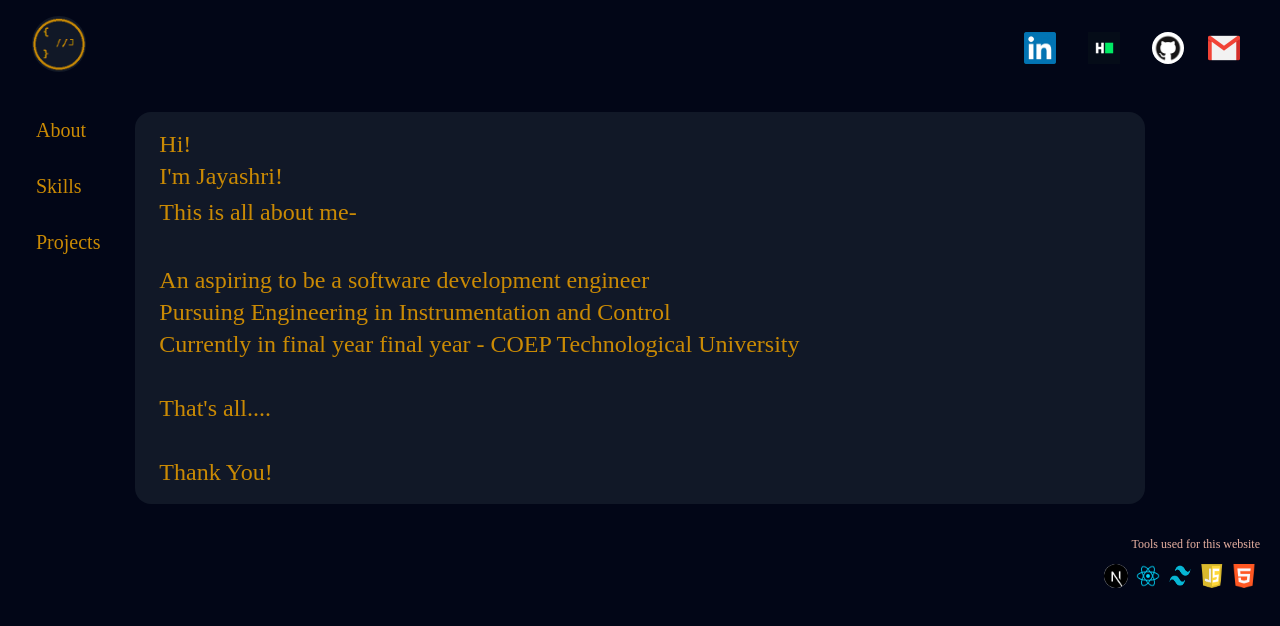
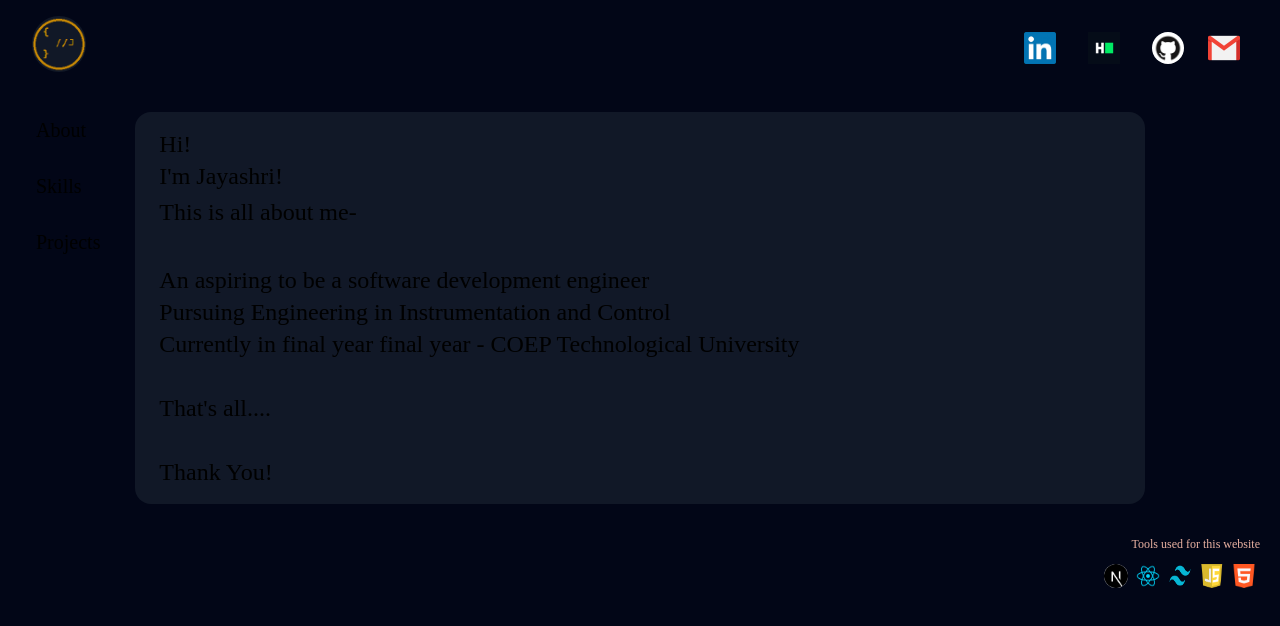
Before and after one commit to jayashridangat/portfolio, a Next.js app: page / in a window 1280 px wide. Shown: the top 626 px of the page. Built offline with nearby package versions, Linux system fonts and the light colour scheme.

Commit message:
gold changes

```diff
--- a/tailwind.config.js
+++ b/tailwind.config.js
@@ -14,7 +14,7 @@ module.exports = {
     extend: {
       colors: {
         gold: {
-          DEFAULT: '#ca8a04',
+          DEFAULT: '##BF8D39',
         },
         royal:{
           DEFAULT:'#111827',
```
